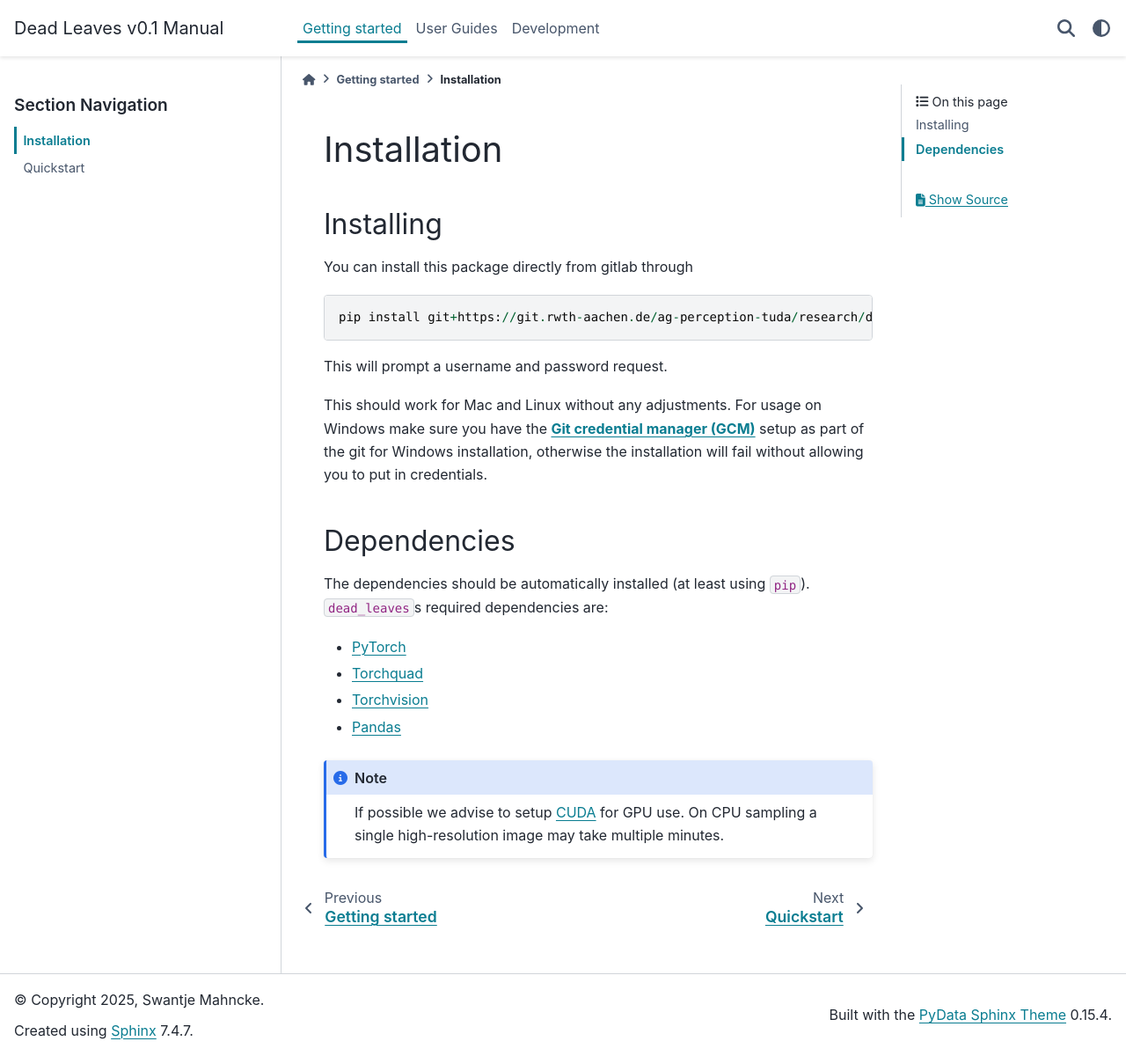
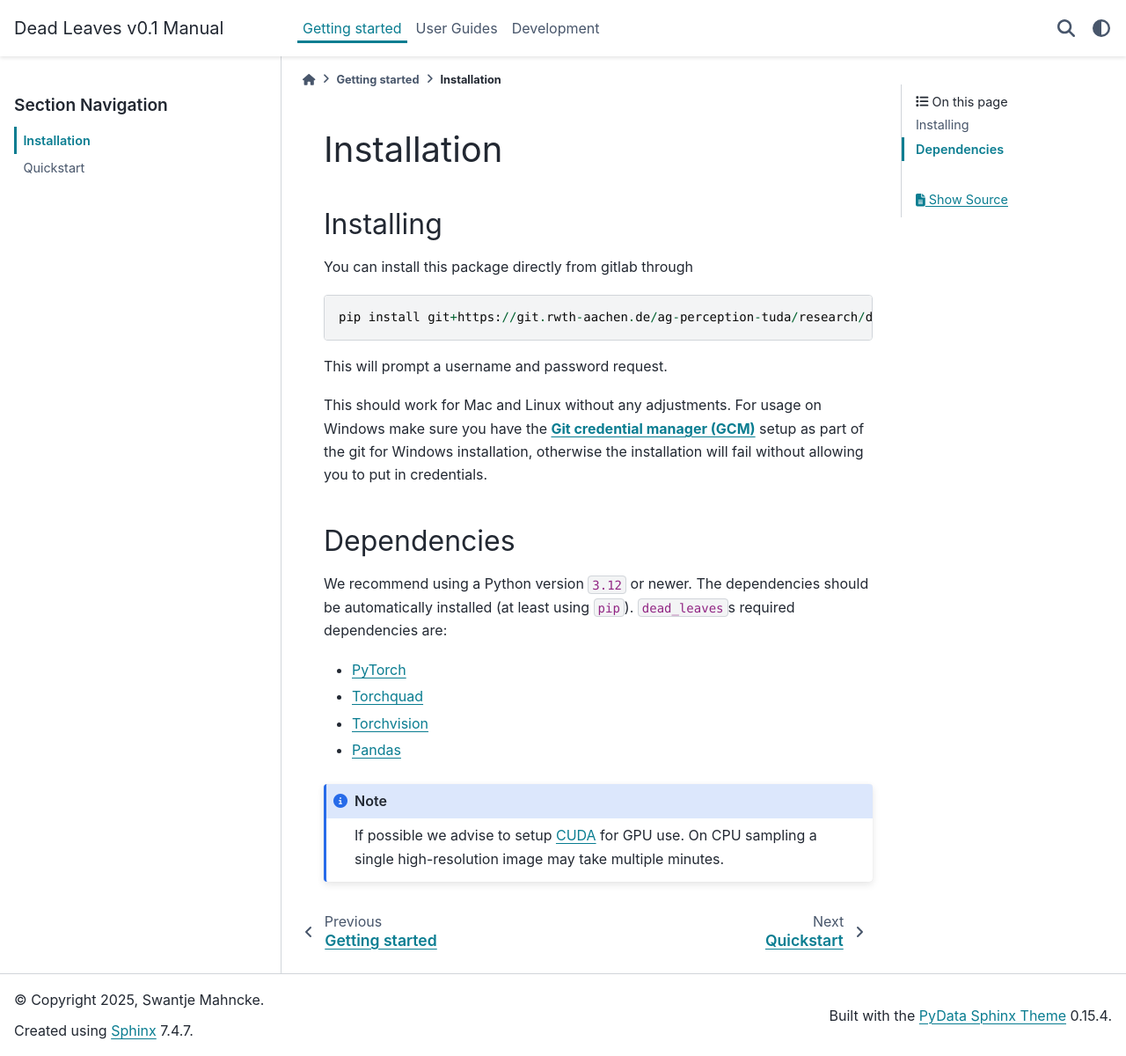
Before and after one commit to ag-perception-wallis-lab/deadleaves, a Sphinx documentation site: the page built from docs/getting_started/installation.md, in a window 1280 px wide and 1200 px high. Shown: the whole window at 88% size. Built offline with Sphinx 7.4.7 and the PyData theme 0.15.4, drawn with Linux system fonts in a browser that asks for light colours; pages that are not in the unit, such as notebooks, are missing from menus.

Commit message:
Add python version

```diff
--- a/docs/getting_started/installation.md
+++ b/docs/getting_started/installation.md
@@ -14,6 +14,7 @@ This should work for Mac and Linux without any adjustments. For usage on Windows
 
 ## Dependencies
 
+We recommend using a Python version `3.12` or newer.
 The dependencies should be automatically installed (at least using `pip`). `dead_leaves`s required dependencies are:
 
 - [PyTorch](https://pytorch.org/)
```
